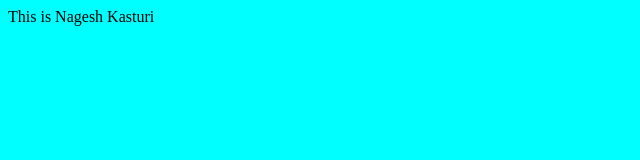
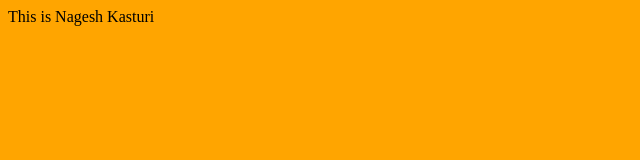
Before and after one commit to NageshKasturi/resume, a plain HTML site: page index.html in a window 1280 px wide. Shown: the whole page, without its empty margins (0-640 px from the left). Drawn offline with Linux system fonts and the light colour scheme.

Commit message:
Update index.html

```diff
--- a/index.html
+++ b/index.html
@@ -1,5 +1,5 @@
 <html>
-<body bgcolor="CYAN">
+<body bgcolor="Orange">
 This is Nagesh Kasturi
 </body>
 </html>
```
